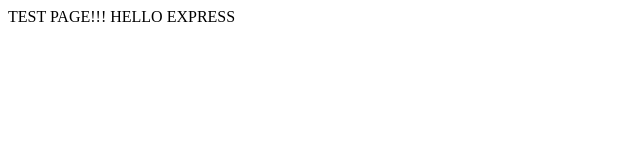
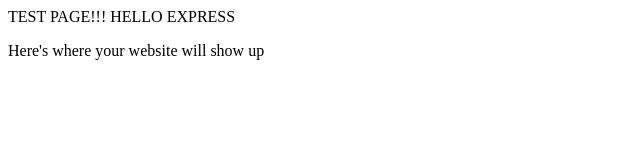
Before and after one commit to sirianum/web-server, a website: page public/index.html in a window 1280 px wide. Shown: the whole page, without its empty margins (0-640 px from the left). Drawn offline with Linux system fonts and the light colour scheme.

Commit message:
Adding some test content

```diff
--- a/public/index.html
+++ b/public/index.html
@@ -6,5 +6,6 @@
 </head>
 <body>
    TEST PAGE!!! HELLO EXPRESS
+   <p> Here's where your website will show up</p>
 </body>
 </html>
```
